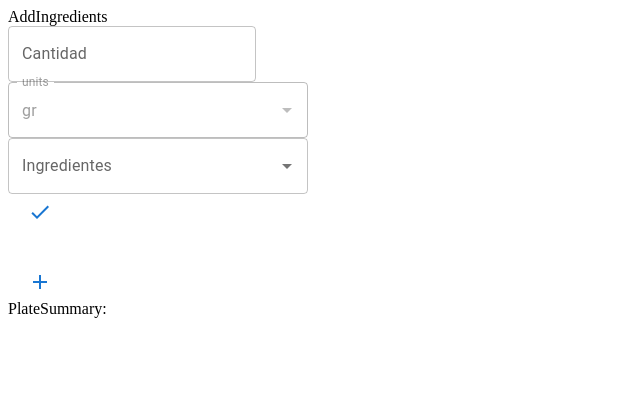
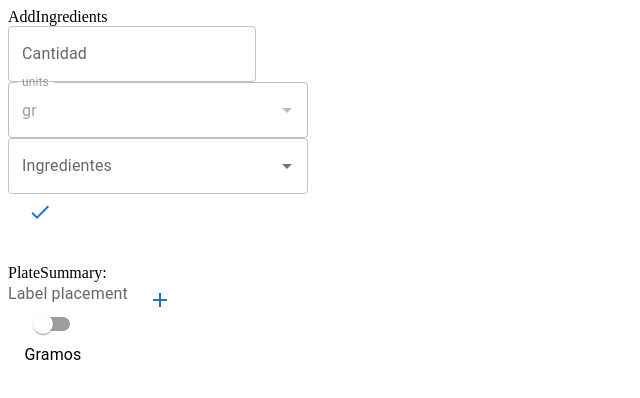
Before and after one commit to Piazzolla/calculadora-calorias, a Next.js app: page /tracker/add-plate in a window 1280 px wide. Shown: the top 398 px of the page, without its empty margins (0-640 px from the left). Built offline with nearby package versions, Linux system fonts and the light colour scheme.

Commit message:
paso el calculo de totales al provider y agrego calorias

```diff
--- a/components/plate/AddIngredients.tsx
+++ b/components/plate/AddIngredients.tsx
@@ -1,4 +1,4 @@
-import { useContext, useState } from 'react';
+import React, { useContext, useState } from 'react';
 import { Autocomplete } from "@mui/material"
 import TextField from "@mui/material/TextField"
 import Button from "@mui/material/Button";
@@ -7,6 +7,7 @@ import CheckIcon from '@mui/icons-material/Check';
 import { Ingredient } from "interfaces/Ingredient";
 import initialData from '../../data/initial-data';
 import { PlateContext } from '../../context/plate/PlateContext';
+import { SelectedIngredient } from '../../interfaces/SelectedIngredient';
 
 
 export const AddIngredients = () => {
@@ -21,10 +22,12 @@ export const AddIngredients = () => {
         event.preventDefault();
         if (!ingredientSelectedName) return;
         const ingObj = initialData.filter(i => i.name === ingredientSelectedName)[0];
-        if(plate.includes(ingObj)) return;
-        addIngredientToPlate(ingObj);
+//TODO: chequear no repetir nombre de ingrediente        if(plate.includes({ingObj})) return;
+        const selectedIngredient:SelectedIngredient = {ingredient: ingObj, qty: 0, unit: 'gr'}  //TODO: qty
+        addIngredientToPlate(selectedIngredient);
 
     }
+
 
 
     return (
@@ -62,14 +65,12 @@ export const AddIngredients = () => {
             <ul>
                 {
                     plate?
-                    (plate.map(ingredient => {
-                        return <li key={ingredient.name}>{ingredient.name} - {ingredient.baseQuantity.quantity} {ingredient.baseQuantity.unit}</li>
+                    (plate.map(selectedIngredient => {
+                        return <li key={selectedIngredient.ingredient.name}>{selectedIngredient.ingredient.name} - {selectedIngredient.ingredient.baseQuantity.quantity} {selectedIngredient.ingredient.baseQuantity.unit}</li>
                     } ))
                     : null
                 }
             </ul>
-
-            <Button><AddIcon /></Button>
         </>
     )
 }
--- a/components/plate/PlateSummary.tsx
+++ b/components/plate/PlateSummary.tsx
@@ -1,33 +1,63 @@
-import { useContext } from "react";
+import { useContext, useEffect, useState } from 'react';
 import { PlateContext } from '../../context/plate/PlateContext';
+import Button from '@mui/material/Button';
+import AddIcon from '@mui/icons-material/Add';
+import Switch from '@mui/material/Switch';
+import FormControl from '@mui/material/FormControl';
+import FormControlLabel from '@mui/material/FormControlLabel';
+import FormLabel from '@mui/material/FormLabel';
+import FormGroup from '@mui/material/FormGroup';
 
 export const PlateSummary = () => {
 
-    const { plate, addIngredientToPlate } = useContext(PlateContext);
+    const { plate, totalGrOfCarbs, totalGrOfFats, totalGrOfProtein, totalCalories } = useContext(PlateContext);
 
-    const addUpCallback = (a: number, b: number) => {
-        return (a + b);
-    }
+    const [showCalories, setShowCalories] = useState(false);
+    // const addUpCallback = (a: number, b: number) => {
+    //     return (a + b);
+    // }
 
     // const carbs = plate.map(ingredient => ingredient.carbs).reduce(addUpCallback) || 0;
     // const fat = plate.map(ingredient => ingredient.fat).reduce(addUpCallback) || 0;
     // const protein = plate.map(ingredient => ingredient.protein).reduce(addUpCallback) || 0;
 
+    // useEffect(() => {
+    //     if (!plate.length) return;
+    //     setCarbs(plate.map(ingredient => ingredient.carbs).reduce(addUpCallback));
+    //     setFats(plate.map(ingredient => ingredient.fat).reduce(addUpCallback));
+    //     setProtein(plate.map(ingredient => ingredient.protein).reduce(addUpCallback));
+    // }, [plate])
+
+    const handleSwitchChange = (event: React.ChangeEvent<HTMLInputElement>) => {
+        setShowCalories(event.currentTarget.checked);
+      };
 
     return (
         <>
             <div>PlateSummary:</div>
+            <FormControl component="fieldset">
+                <FormLabel component="legend">Label placement</FormLabel>
+                <FormGroup aria-label="position" row>
+                    <FormControlLabel
+                        checked={showCalories}
+                        control={<Switch onChange={ (e) => handleSwitchChange(e) } color="primary" />}
+                        label={ showCalories? "Calorias" : "Gramos"}
+                        labelPlacement="bottom"
+                    />
+                </FormGroup>
+            </FormControl>
             {
                 plate.length ?
                     (<>
-                        <h1>Total Carbs: {plate!.map(ingredient => ingredient.carbs).reduce(addUpCallback)}</h1>
-                        <h1>Total Fat: {plate!.map(ingredient => ingredient.fat).reduce(addUpCallback)}</h1>
-                        <h1>Total Protein: {plate!.map(ingredient => ingredient.protein).reduce(addUpCallback)}</h1>
+                        <h1>Total Carbs: {totalGrOfCarbs * (showCalories ? 4 : 1)} { showCalories? "Calorias" : "Gramos"}</h1>
+                        <h1>Total Fat: {totalGrOfFats * (showCalories ? 9 : 1)} { showCalories? "Calorias" : "Gramos"}</h1>
+                        <h1>Total Protein: {totalGrOfProtein * (showCalories ? 4 : 1)} { showCalories? "Calorias" : "Gramos"}</h1>
+                        <h1>Total Calories: { totalCalories }</h1>
                     </>)
                     : null
 
             }
+            <Button><AddIcon /></Button>
         </>
-
     )
 }
--- a/context/plate/PlateProvider.tsx
+++ b/context/plate/PlateProvider.tsx
@@ -1,13 +1,22 @@
 import { FC, useReducer } from 'react';
 import { PlateContext, plateReducer } from './';
 import { Ingredient } from '../../interfaces/Ingredient';
+import { SelectedIngredient } from '../../interfaces/SelectedIngredient';
 
 export interface PlateState {
-   plate: Ingredient[];
+   plate: SelectedIngredient[];
+   totalGrOfCarbs: number;
+   totalGrOfFats: number;
+   totalGrOfProtein: number;
+   totalCalories: number;
 }
 
 const PLATE_INITIAL_STATE: PlateState = {
    plate: [],
+   totalGrOfCarbs: 0,
+   totalGrOfFats: 0,
+   totalGrOfProtein: 0,
+   totalCalories: 0
 }
 
 
@@ -17,11 +26,23 @@ type Props = {
 
 export const PlateProvider:FC<Props> = ({ children }) => {
 
+   const addUpCallback = (a: number, b: number) => {
+      return (a + b);
+   }
 
    const [state, dispatch] = useReducer(plateReducer, PLATE_INITIAL_STATE);
 
-   const addIngredientToPlate = ( ing: Ingredient ) => {
-      dispatch({type: '[Plate] - addIngredient', payload: ing});
+   const addIngredientToPlate = ( selectedIngredient: SelectedIngredient ) => {
+
+      const carbs = state.plate.length?
+         state.plate.map(selectedIngredient => selectedIngredient.ingredient.carbs).reduce(addUpCallback) + selectedIngredient.ingredient.carbs : selectedIngredient.ingredient.carbs;
+      const fats= state.plate.length?
+         state.plate.map(selectedIngredient => selectedIngredient.ingredient.fat).reduce(addUpCallback) + selectedIngredient.ingredient.fat : selectedIngredient.ingredient.fat;
+      const prots= state.plate.length?
+         state.plate.map(selectedIngredient => selectedIngredient.ingredient.protein).reduce(addUpCallback) + selectedIngredient.ingredient.protein: selectedIngredient.ingredient.protein;
+      const cals = state.plate.length?
+         state.plate.map(selectedIngredient => selectedIngredient.ingredient.cals).reduce(addUpCallback) + selectedIngredient.ingredient.cals: selectedIngredient.ingredient.cals;
+      dispatch({type: '[Plate] - addIngredient', payload: {selectedIngredient, carbs, fats, prots, cals}});
    }
 
 
--- a/context/plate/plateReducer.ts
+++ b/context/plate/plateReducer.ts
@@ -1,19 +1,25 @@
+import { SelectedIngredient } from 'interfaces/SelectedIngredient';
 import { PlateState } from '.';
-import { Ingredient } from '../../interfaces/Ingredient';
 
 type PlateActionType =
-   | { type: '[Plate] - addIngredient', payload:Ingredient }
+   | { type: '[Plate] - addIngredient', payload: {selectedIngredient:SelectedIngredient, carbs: number, fats: number, prots: number, cals: number} }
 
 
 export const plateReducer = (state: PlateState, action: PlateActionType): PlateState => {
+
+
+
 
    switch (action.type) {
       case '[Plate] - addIngredient':
          return {
             ...state,
-               plate: [...state.plate, action.payload ]
+            plate: [...state.plate, action.payload.selectedIngredient],
+            totalGrOfCarbs: action.payload.carbs,
+            totalGrOfFats: action.payload.fats,
+            totalGrOfProtein: action.payload.prots,
+            totalCalories: action.payload.cals
          }
-
       default:
          return state;
    }
--- /dev/null
+++ b/interfaces/SelectedIngredient.ts
@@ -0,0 +1,7 @@
+import { Ingredient } from "./Ingredient";
+
+export interface SelectedIngredient {
+    ingredient:Ingredient,
+    qty: number,
+    unit: string
+}
```
Also changed, not shown: context/plate/PlateContext.tsx (+9 -2 lines). Lines whose indentation alone changed are shown as unchanged.
